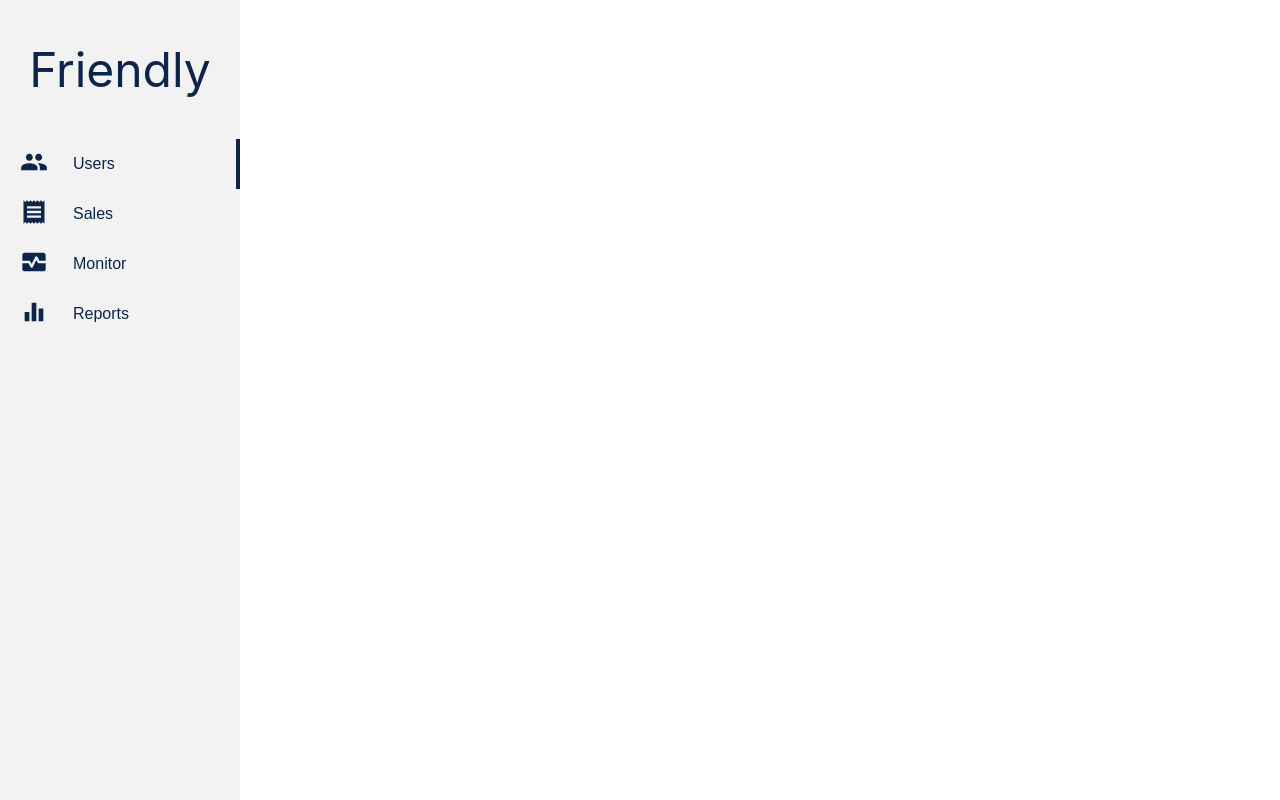
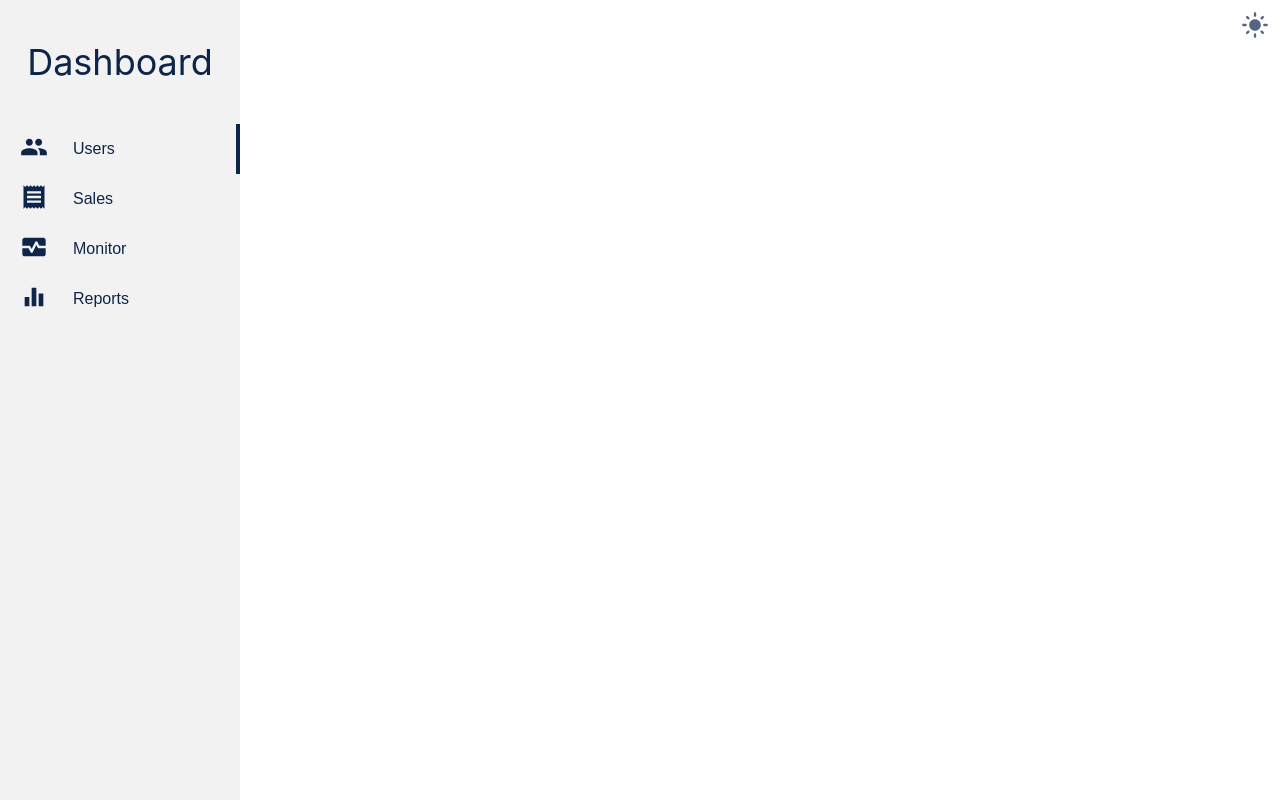
Before and after one commit to seriko87/random-user, a React (Create React App) app: page /dashboard in a window 1280 px wide. Built offline with nearby package versions, Linux system fonts and the light colour scheme.

Commit message:
dashboard update

```diff
--- a/src/components/users/Users.jsx
+++ b/src/components/users/Users.jsx
@@ -1,7 +1,7 @@
 import React from 'react';
 
 const Users = () => {
-  return <div>Users</div>;
+  return <div className="user-container"></div>;
 };
 
 export default Users;
--- a/src/pages/dashboard/Dashboard.jsx
+++ b/src/pages/dashboard/Dashboard.jsx
@@ -2,15 +2,17 @@ import React, { useState } from 'react';
 import './dash.css';
 import List from '../../components/list/List';
 import { menuItems } from './menuItems';
-import { Routes, Route, Outlet } from 'react-router-dom';
-import Users from '../../components/users/Users';
+import { Outlet } from 'react-router-dom';
+import DarkModeToggle from '../../components/darkMode/DarkModeToggle';
 
 const Dashboard = () => {
   const [activeTab, setActiveTab] = useState('users');
   return (
     <div className="dashboard-container">
       <nav className="side-nav">
-        <div className="logo">Friendly</div>
+        <div className="logo" style={{ fontSize: '36px' }}>
+          Dashboard
+        </div>
         <div className="list-wrap">
           {menuItems.map((item) => {
             return (
@@ -24,6 +26,9 @@ const Dashboard = () => {
         </div>
       </nav>
       <div className="dash-content">
+        <span>
+          <DarkModeToggle />
+        </span>
         <Outlet />
       </div>
     </div>
--- a/src/pages/dashboard/dash.css
+++ b/src/pages/dashboard/dash.css
@@ -20,5 +20,8 @@
   width: 100%;
 }
 
-.dash-content {
+.dash-content span {
+  position: absolute;
+  right: 5px;
+  top: 5px;
 }
```
